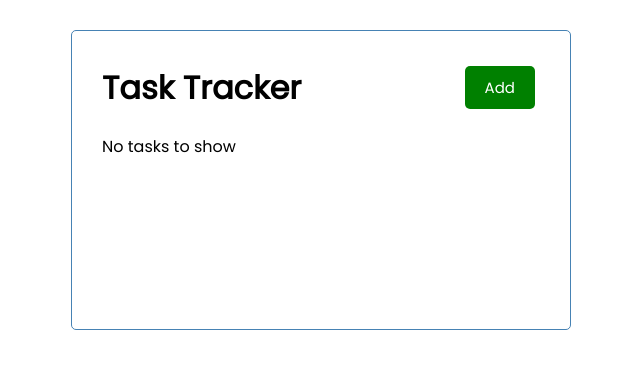
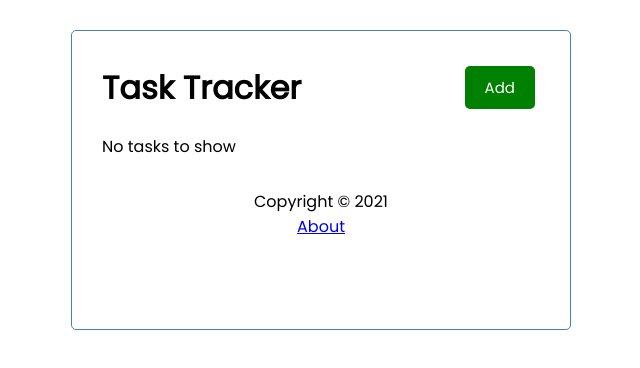
Before and after one commit to ArvinthC3000/task_tracer_Brad, a React (Create React App) app: page / in a window 1280 px wide. Shown: the top 368 px of the page, without its empty margins (319-959 px from the left). Built offline with nearby package versions, Linux system fonts and the light colour scheme; no server answers.

Commit message:
footer component

```diff
--- a/src/App.js
+++ b/src/App.js
@@ -3,6 +3,7 @@
 import Header from './components/Header';
 import Tasks from './components/Tasks';
 import Addtask from './components/Addtask';
+import Footer from './components/Footer';
 
 function App() {
   const [showAddTask, setShowAddTask] = useState(false);
@@ -102,6 +103,7 @@
       ) : (
         'No tasks to show'
       )}
+      <Footer />
     </div>
   );
 }
--- /dev/null
+++ b/src/components/Footer.jsx
@@ -0,0 +1,10 @@
+const Footer = () => {
+  return (
+    <footer>
+      <p>Copyright &copy; {new Date().getFullYear()} </p>
+      <a href='/about'>About</a>
+    </footer>
+  );
+};
+
+export default Footer;
```
